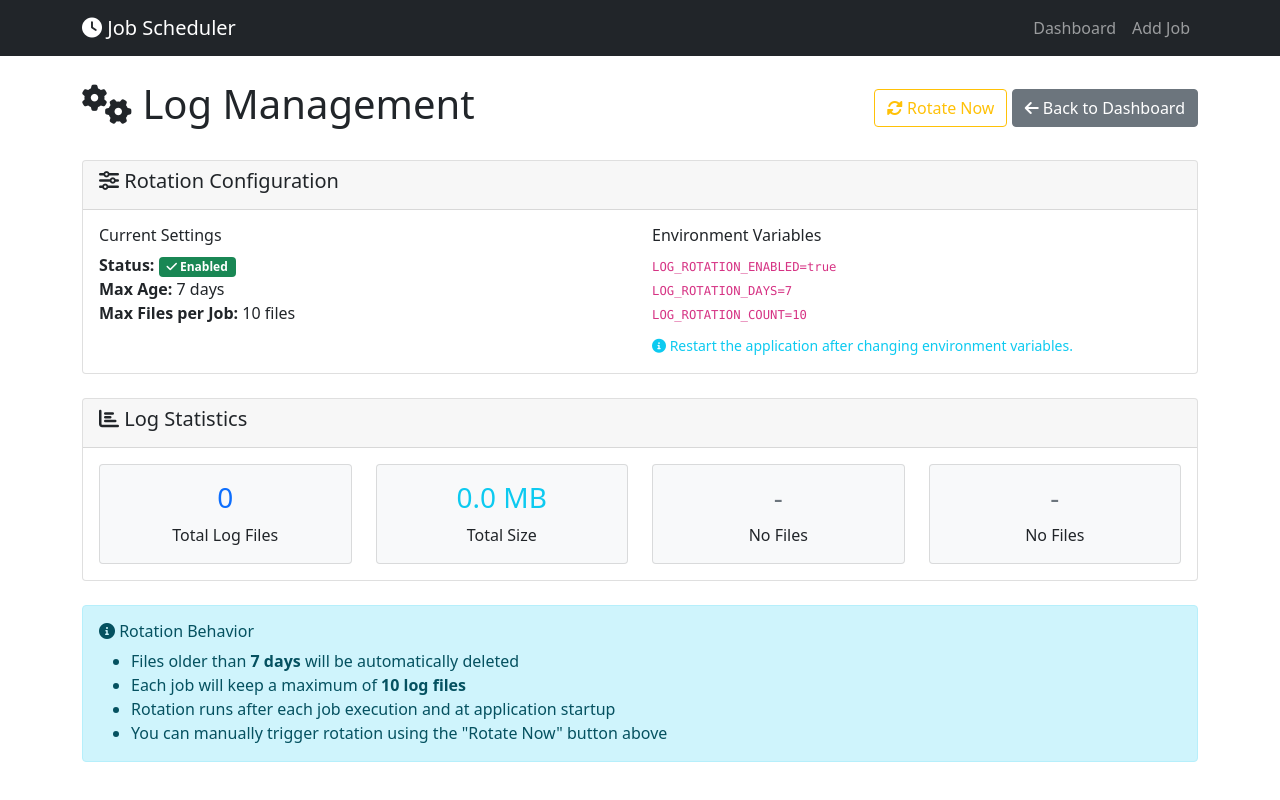
After one commit to jvsoest/regular_tasks, a Flask app: page /admin/logs in a window 1280 px wide. The commit adds this page. Run offline with Flask 3, Linux system fonts and the light colour scheme.

Commit message:
Added log rotation

```diff
--- a/docker-compose.yml
+++ b/docker-compose.yml
@@ -7,13 +7,17 @@ services:
       - "8000:8000"
     volumes:
       - ./data:/app/data
-      - ./logs:/app/logs
+      - ./log:/app/log
       - ./jobs_config.json:/app/jobs_config.json
       # Mount module directories (add as needed)
       - ./email_move:/app/email_move
     environment:
       - FLASK_ENV=production
       - TZ=UTC
+      # Log rotation settings (optional)
+      - LOG_ROTATION_ENABLED=true
+      - LOG_ROTATION_DAYS=7
+      - LOG_ROTATION_COUNT=10
     restart: unless-stopped
     healthcheck:
       test: ["CMD", "curl", "-f", "http://localhost:8000/"]
--- a/main.py
+++ b/main.py
@@ -25,6 +25,12 @@ atexit.register(lambda: scheduler.shutdown())
 # Job registry to store job configurations
 JOBS_CONFIG_FILE = 'jobs_config.json'
 LOG_DIRECTORY = 'log'
+
+# Log rotation configuration from environment variables
+LOG_ROTATION_DAYS = int(os.getenv('LOG_ROTATION_DAYS', '7'))  # Keep logs for 7 days by default
+LOG_ROTATION_COUNT = int(os.getenv('LOG_ROTATION_COUNT', '10'))  # Keep max 10 files per job by default
+LOG_ROTATION_ENABLED = os.getenv('LOG_ROTATION_ENABLED', 'true').lower() == 'true'
+
 jobs_registry: Dict[str, Dict[str, Any]] = {}
 
 class LogManager:
@@ -117,6 +123,157 @@ class LogManager:
                 os.remove(os.path.join(LOG_DIRECTORY, log_file))
             except OSError:
                 pass
+
+    @staticmethod
+    def rotate_logs_by_age(max_days: int = None):
+        """Remove log files older than specified days."""
+        if max_days is None:
+            max_days = LOG_ROTATION_DAYS
+
+        if max_days <= 0:
+            return  # Rotation disabled
+
+        LogManager.ensure_log_directory()
+
+        cutoff_time = datetime.now().timestamp() - (max_days * 24 * 60 * 60)
+        removed_count = 0
+
+        try:
+            for filename in os.listdir(LOG_DIRECTORY):
+                if not filename.endswith('.log'):
+                    continue
+
+                file_path = os.path.join(LOG_DIRECTORY, filename)
+                try:
+                    if os.path.getmtime(file_path) < cutoff_time:
+                        os.remove(file_path)
+                        removed_count += 1
+                except OSError:
+                    continue
+
+        except OSError:
+            pass
+
+        return removed_count
+
+    @staticmethod
+    def rotate_logs_by_count(job_id: str = None, max_count: int = None):
+        """Keep only the most recent N log files per job."""
+        if max_count is None:
+            max_count = LOG_ROTATION_COUNT
+
+        if max_count <= 0:
+            return  # Rotation disabled
+
+        LogManager.ensure_log_directory()
+        removed_count = 0
+
+        if job_id:
+            # Rotate logs for specific job
+            jobs_to_rotate = [job_id]
+        else:
+            # Find all unique job IDs from log files
+            jobs_to_rotate = set()
+            try:
+                for filename in os.listdir(LOG_DIRECTORY):
+                    if filename.endswith('.log') and '_' in filename:
+                        job_part = filename.split('_')[0]
+                        if job_part:
+                            jobs_to_rotate.add(job_part)
+            except OSError:
+                return 0
+
+        for job in jobs_to_rotate:
+            try:
+                job_logs = []
+                for filename in os.listdir(LOG_DIRECTORY):
+                    if filename.startswith(f"{job}_") and filename.endswith('.log'):
+                        file_path = os.path.join(LOG_DIRECTORY, filename)
+                        try:
+                            mtime = os.path.getmtime(file_path)
+                            job_logs.append((filename, file_path, mtime))
+                        except OSError:
+                            continue
+
+                # Sort by modification time (newest first)
+                job_logs.sort(key=lambda x: x[2], reverse=True)
+
+                # Remove files beyond max_count
+                for filename, file_path, _ in job_logs[max_count:]:
+                    try:
+                        os.remove(file_path)
+                        removed_count += 1
+                    except OSError:
+                        continue
+
+            except OSError:
+                continue
+
+        return removed_count
+
+    @staticmethod
+    def perform_log_rotation(job_id: str = None):
+        """Perform complete log rotation based on configuration."""
+        if not LOG_ROTATION_ENABLED:
+            return {'age_removed': 0, 'count_removed': 0}
+
+        results = {}
+
+        # Age-based rotation (applies to all logs)
+        age_removed = LogManager.rotate_logs_by_age(LOG_ROTATION_DAYS)
+        results['age_removed'] = age_removed
+
+        # Count-based rotation (per job or all jobs)
+        count_removed = LogManager.rotate_logs_by_count(job_id, LOG_ROTATION_COUNT)
+        results['count_removed'] = count_removed
+
+        return results
+
+    @staticmethod
+    def get_rotation_info():
+        """Get current rotation configuration and statistics."""
+        LogManager.ensure_log_directory()
+
+        # Count total log files
+        total_files = 0
+        total_size = 0
+        oldest_file = None
+        newest_file = None
+
+        try:
+            for filename in os.listdir(LOG_DIRECTORY):
+                if filename.endswith('.log'):
+                    file_path = os.path.join(LOG_DIRECTORY, filename)
+                    try:
+                        stat_info = os.stat(file_path)
+                        total_files += 1
+                        total_size += stat_info.st_size
+
+                        mtime = stat_info.st_mtime
+                        if oldest_file is None or mtime < oldest_file[1]:
+                            oldest_file = (filename, mtime)
+                        if newest_file is None or mtime > newest_file[1]:
+                            newest_file = (filename, mtime)
+                    except OSError:
+                        continue
+        except OSError:
+            pass
+
+        return {
+            'enabled': LOG_ROTATION_ENABLED,
+            'rotation_days': LOG_ROTATION_DAYS,
+            'rotation_count': LOG_ROTATION_COUNT,
+            'total_files': total_files,
+            'total_size_mb': round(total_size / (1024 * 1024), 2),
+            'oldest_file': {
+                'name': oldest_file[0] if oldest_file else None,
+                'age_days': round((datetime.now().timestamp() - oldest_file[1]) / (24 * 60 * 60), 1) if oldest_file else None
+            } if oldest_file else None,
+            'newest_file': {
+                'name': newest_file[0] if newest_file else None,
+                'age_days': round((datetime.now().timestamp() - newest_file[1]) / (24 * 60 * 60), 1) if newest_file else None
+            } if newest_file else None
+        }
 
 class JobManager:
     def __init__(self):
@@ -328,8 +485,8 @@ class JobManager:
 
             self.save_jobs_config()
 
-            # Clean up old log files (keep last 5 per job)
-            LogManager.cleanup_old_logs(job_id, keep_count=5)
+            # Perform log rotation based on configuration
+            LogManager.perform_log_rotation(job_id)
 
     def add_job(self, job_id: str, module: str, config_file: str,
                 interval_type: str = 'minutes', interval_value: int = 60,
@@ -516,8 +673,41 @@ def cleanup_logs(job_id):
     except Exception as e:
         return jsonify({'success': False, 'message': str(e)}), 500
 
+@app.route('/admin/logs')
+def admin_logs():
+    """Admin page for log management."""
+    rotation_info = LogManager.get_rotation_info()
+    return render_template('admin_logs.html', rotation_info=rotation_info)
+
+@app.route('/api/logs/rotation/info')
+def rotation_info_api():
+    """Get log rotation information via API."""
+    return jsonify(LogManager.get_rotation_info())
+
+@app.route('/api/logs/rotation/perform', methods=['POST'])
+def perform_rotation():
+    """Manually trigger log rotation."""
+    try:
+        job_id = request.json.get('job_id') if request.is_json else None
+        results = LogManager.perform_log_rotation(job_id)
+        return jsonify({
+            'success': True,
+            'message': f'Rotation complete: {results["age_removed"]} old files, {results["count_removed"]} excess files removed',
+            'results': results
+        })
+    except Exception as e:
+        return jsonify({'success': False, 'message': str(e)}), 500
+
 if __name__ == '__main__':
     # Create required directories if they don't exist
     os.makedirs('templates', exist_ok=True)
     LogManager.ensure_log_directory()
+
+    # Perform initial log rotation on startup
+    print("Performing initial log rotation...")
+    rotation_results = LogManager.perform_log_rotation()
+    if rotation_results['age_removed'] > 0 or rotation_results['count_removed'] > 0:
+        print(f"Log rotation: removed {rotation_results['age_removed']} old files, "
+              f"{rotation_results['count_removed']} excess files")
+
     app.run(debug=True, host='0.0.0.0', port=8000)
--- /dev/null
+++ b/templates/admin_logs.html
@@ -0,0 +1,211 @@
+{% extends "base.html" %}
+
+{% block title %}Log Management - Admin{% endblock %}
+
+{% block content %}
+<div class="row">
+    <div class="col-12">
+        <div class="d-flex justify-content-between align-items-center mb-4">
+            <h1><i class="fas fa-cogs"></i> Log Management</h1>
+            <div>
+                <button class="btn btn-outline-warning" onclick="performRotation()" title="Manually trigger log rotation">
+                    <i class="fas fa-sync-alt"></i> Rotate Now
+                </button>
+                <a href="{{ url_for('index') }}" class="btn btn-secondary">
+                    <i class="fas fa-arrow-left"></i> Back to Dashboard
+                </a>
+            </div>
+        </div>
+
+        <!-- Configuration Card -->
+        <div class="card mb-4">
+            <div class="card-header">
+                <h5><i class="fas fa-sliders-h"></i> Rotation Configuration</h5>
+            </div>
+            <div class="card-body">
+                <div class="row">
+                    <div class="col-md-6">
+                        <h6>Current Settings</h6>
+                        <ul class="list-unstyled">
+                            <li><strong>Status:</strong>
+                                {% if rotation_info.enabled %}
+                                    <span class="badge bg-success"><i class="fas fa-check"></i> Enabled</span>
+                                {% else %}
+                                    <span class="badge bg-danger"><i class="fas fa-times"></i> Disabled</span>
+                                {% endif %}
+                            </li>
+                            <li><strong>Max Age:</strong> {{ rotation_info.rotation_days }} days</li>
+                            <li><strong>Max Files per Job:</strong> {{ rotation_info.rotation_count }} files</li>
+                        </ul>
+                    </div>
+                    <div class="col-md-6">
+                        <h6>Environment Variables</h6>
+                        <small class="text-muted">
+                            <code>LOG_ROTATION_ENABLED={{ "true" if rotation_info.enabled else "false" }}</code><br>
+                            <code>LOG_ROTATION_DAYS={{ rotation_info.rotation_days }}</code><br>
+                            <code>LOG_ROTATION_COUNT={{ rotation_info.rotation_count }}</code>
+                        </small>
+                        <div class="mt-2">
+                            <small class="text-info">
+                                <i class="fas fa-info-circle"></i>
+                                Restart the application after changing environment variables.
+                            </small>
+                        </div>
+                    </div>
+                </div>
+            </div>
+        </div>
+
+        <!-- Statistics Card -->
+        <div class="card mb-4">
+            <div class="card-header">
+                <h5><i class="fas fa-chart-bar"></i> Log Statistics</h5>
+            </div>
+            <div class="card-body">
+                <div class="row text-center">
+                    <div class="col-md-3">
+                        <div class="card bg-light">
+                            <div class="card-body">
+                                <h3 class="text-primary">{{ rotation_info.total_files }}</h3>
+                                <p class="mb-0">Total Log Files</p>
+                            </div>
+                        </div>
+                    </div>
+                    <div class="col-md-3">
+                        <div class="card bg-light">
+                            <div class="card-body">
+                                <h3 class="text-info">{{ rotation_info.total_size_mb }} MB</h3>
+                                <p class="mb-0">Total Size</p>
+                            </div>
+                        </div>
+                    </div>
+                    <div class="col-md-3">
+                        <div class="card bg-light">
+                            <div class="card-body">
+                                {% if rotation_info.oldest_file %}
+                                <h3 class="text-warning">{{ rotation_info.oldest_file.age_days }}</h3>
+                                <p class="mb-0">Days (Oldest)</p>
+                                {% else %}
+                                <h3 class="text-muted">-</h3>
+                                <p class="mb-0">No Files</p>
+                                {% endif %}
+                            </div>
+                        </div>
+                    </div>
+                    <div class="col-md-3">
+                        <div class="card bg-light">
+                            <div class="card-body">
+                                {% if rotation_info.newest_file %}
+                                <h3 class="text-success">{{ rotation_info.newest_file.age_days }}</h3>
+                                <p class="mb-0">Days (Newest)</p>
+                                {% else %}
+                                <h3 class="text-muted">-</h3>
+                                <p class="mb-0">No Files</p>
+                                {% endif %}
+                            </div>
+                        </div>
+                    </div>
+                </div>
+            </div>
+        </div>
+
+        <!-- File Details Card -->
+        {% if rotation_info.oldest_file or rotation_info.newest_file %}
+        <div class="card">
+            <div class="card-header">
+                <h5><i class="fas fa-file-alt"></i> File Details</h5>
+            </div>
+            <div class="card-body">
+                <div class="row">
+                    {% if rotation_info.oldest_file %}
+                    <div class="col-md-6">
+                        <h6><i class="fas fa-history"></i> Oldest File</h6>
+                        <p><strong>Name:</strong> <code>{{ rotation_info.oldest_file.name }}</code></p>
+                        <p><strong>Age:</strong> {{ rotation_info.oldest_file.age_days }} days</p>
+                        {% if rotation_info.enabled and rotation_info.oldest_file.age_days > rotation_info.rotation_days %}
+                        <div class="alert alert-warning py-2">
+                            <small><i class="fas fa-exclamation-triangle"></i> This file will be removed on next rotation</small>
+                        </div>
+                        {% endif %}
+                    </div>
+                    {% endif %}
+                    {% if rotation_info.newest_file %}
+                    <div class="col-md-6">
+                        <h6><i class="fas fa-clock"></i> Newest File</h6>
+                        <p><strong>Name:</strong> <code>{{ rotation_info.newest_file.name }}</code></p>
+                        <p><strong>Age:</strong> {{ rotation_info.newest_file.age_days }} days</p>
+                    </div>
+                    {% endif %}
+                </div>
+            </div>
+        </div>
+        {% endif %}
+
+        <!-- Rotation Preview -->
+        {% if rotation_info.enabled %}
+        <div class="mt-4">
+            <div class="alert alert-info">
+                <h6><i class="fas fa-info-circle"></i> Rotation Behavior</h6>
+                <ul class="mb-0">
+                    <li>Files older than <strong>{{ rotation_info.rotation_days }} days</strong> will be automatically deleted</li>
+                    <li>Each job will keep a maximum of <strong>{{ rotation_info.rotation_count }} log files</strong></li>
+                    <li>Rotation runs after each job execution and at application startup</li>
+                    <li>You can manually trigger rotation using the "Rotate Now" button above</li>
+                </ul>
+            </div>
+        </div>
+        {% else %}
+        <div class="mt-4">
+            <div class="alert alert-warning">
+                <h6><i class="fas fa-exclamation-triangle"></i> Log Rotation Disabled</h6>
+                <p class="mb-0">
+                    Set <code>LOG_ROTATION_ENABLED=true</code> environment variable and restart the application to enable automatic log rotation.
+                </p>
+            </div>
+        </div>
+        {% endif %}
+    </div>
+</div>
+{% endblock %}
+
+{% block scripts %}
+<script>
+function performRotation() {
+    if (confirm('Are you sure you want to manually trigger log rotation? This will remove old files based on your configuration.')) {
+        const button = event.target;
+        const originalText = button.innerHTML;
+        button.innerHTML = '<i class="fas fa-spinner fa-spin"></i> Rotating...';
+        button.disabled = true;
+
+        fetch('/api/logs/rotation/perform', {
+            method: 'POST',
+            headers: {
+                'Content-Type': 'application/json',
+            },
+            body: JSON.stringify({})
+        })
+        .then(response => response.json())
+        .then(data => {
+            if (data.success) {
+                alert('Log rotation completed successfully:\n' + data.message);
+                location.reload();
+            } else {
+                alert('Error during log rotation: ' + data.message);
+            }
+        })
+        .catch(error => {
+            alert('Error during log rotation: ' + error);
+        })
+        .finally(() => {
+            button.innerHTML = originalText;
+            button.disabled = false;
+        });
+    }
+}
+
+// Auto-refresh statistics every 30 seconds
+setTimeout(() => {
+    location.reload();
+}, 30000);
+</script>
+{% endblock %}
--- a/templates/logs.html
+++ b/templates/logs.html
@@ -8,9 +8,12 @@
         <div class="d-flex justify-content-between align-items-center mb-4">
             <h1><i class="fas fa-file-alt"></i> Job Logs: {{ job_id }}</h1>
             <div>
-                <button class="btn btn-outline-danger btn-sm" onclick="cleanupLogs()" title="Clean up old logs">
+                <button class="btn btn-outline-danger btn-sm me-2" onclick="cleanupLogs()" title="Clean up old logs">
                     <i class="fas fa-trash"></i> Cleanup Old Logs
                 </button>
+                <a href="{{ url_for('admin_logs') }}" class="btn btn-outline-secondary btn-sm me-2" title="Log Management">
+                    <i class="fas fa-cogs"></i> Admin
+                </a>
                 <a href="{{ url_for('index') }}" class="btn btn-secondary">
                     <i class="fas fa-arrow-left"></i> Back to Dashboard
                 </a>
```
Also changed, not shown: templates/index.html (+8 -3 lines), README.md, 1 other file.
